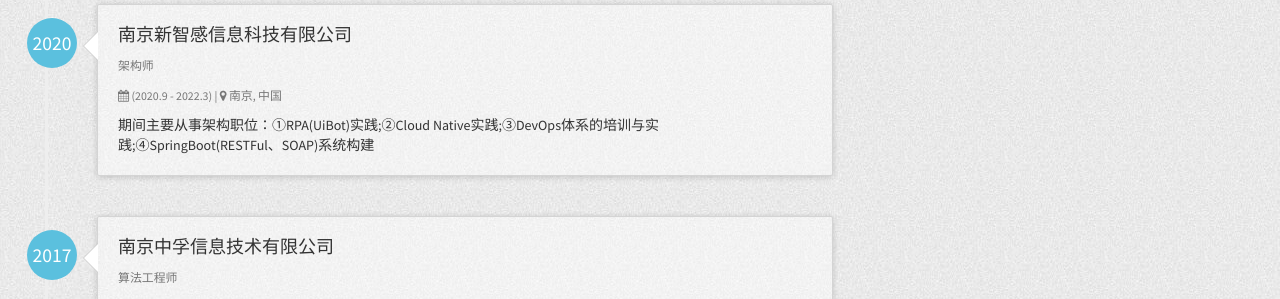
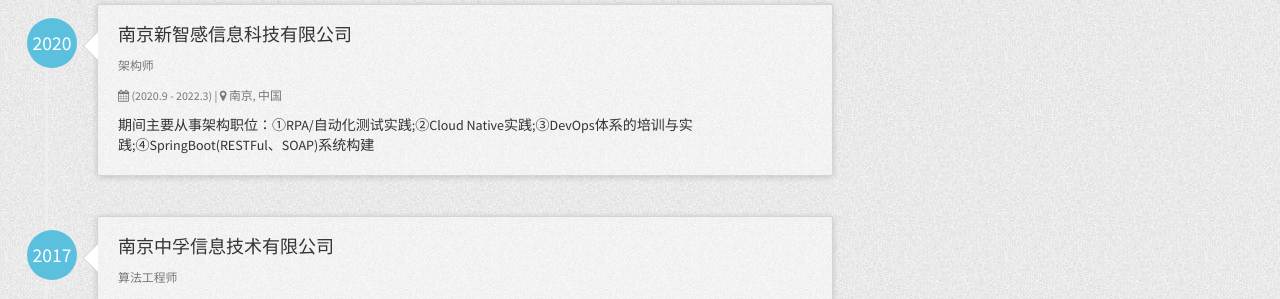
Before and after one commit to blaspheme/blaspheme.github.io, a Jekyll site: the page built from index.html, in a window 1280 px wide and 900 px high, scrolled down 1525 px. Shown: the part 144-443 px from the top of the window. Built offline with Jekyll 4.4.1, drawn with Linux system fonts in a browser that asks for light colours; nearby versions of some CDN libraries.

Commit message:
职位微调

```diff
--- a/_config.yml
+++ b/_config.yml
@@ -76,7 +76,7 @@
       title: 架构师
       started: 2020
       duration: (2020.9 - 2022.3)
-      description: 期间主要从事架构职位：①RPA(UiBot)实践;②Cloud Native实践;③DevOps体系的培训与实践;④SpringBoot(RESTFul、SOAP)系统构建
+      description: 期间主要从事架构职位：①RPA/自动化测试实践;②Cloud Native实践;③DevOps体系的培训与实践;④SpringBoot(RESTFul、SOAP)系统构建
     - company2:
       company: 南京中孚信息技术有限公司
       location: 南京, 中国
```
